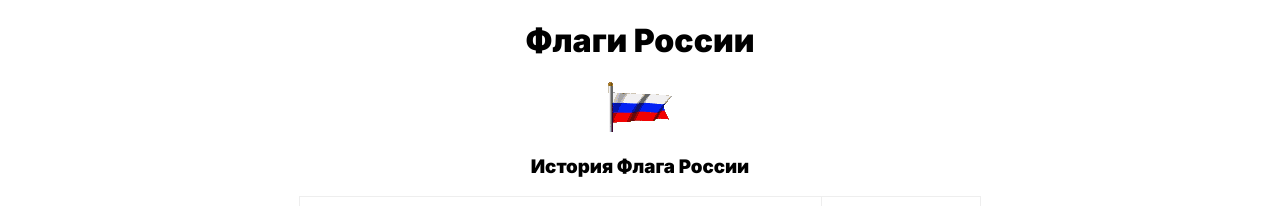
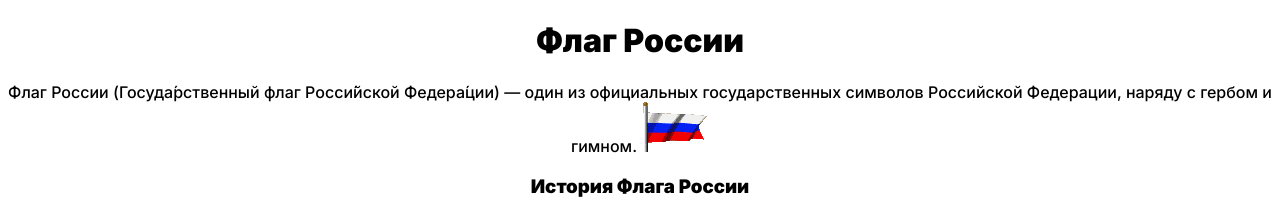
Before and after one commit to ivsdv/assignment, a plain HTML site: page index.html in a window 1280 px wide. Shown: the top 206 px of the page. Drawn offline with Linux system fonts and the light colour scheme.

Commit message:
Update index.html

```diff
--- a/index.html
+++ b/index.html
@@ -6,8 +6,8 @@
   </head>
   <body>
     <div align="center" width=600px>
-      <h1>Флаги России</h1>
-
+      <h1>Флаг России</h1>
+      <p1>Флаг России (Госуда́рственный флаг Росси́йской Федера́ции) — один из официальных государственных символов Российской Федерации, наряду с гербом и гимном.</p1>
         <img src="assets/rus.gif">
         <h3>История Флага России</h3>
          <table border="1">
```
